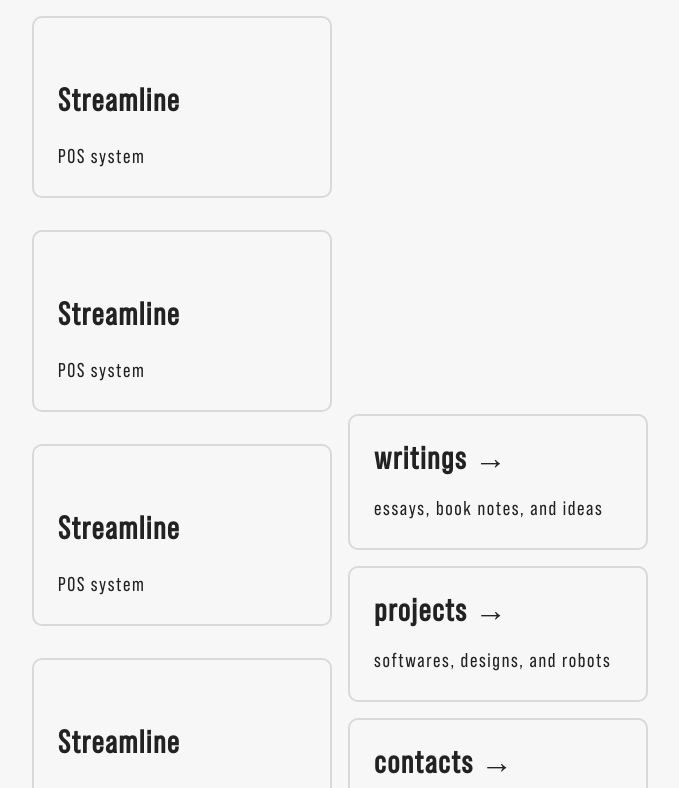
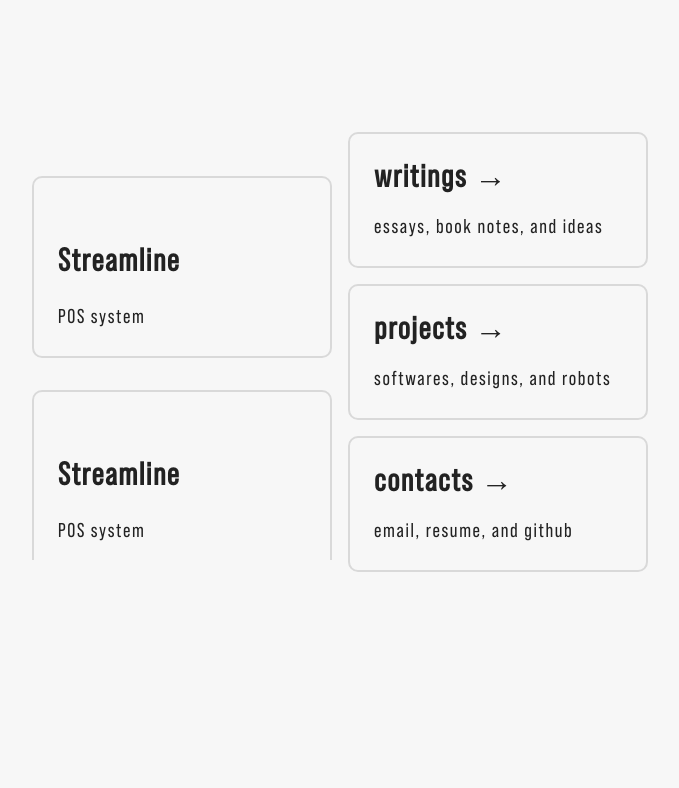
Before and after one commit to jingxiangmo/website, a Next.js app: page /projects in a window 1280 px wide. Shown: the top 788 px of the page, without its empty margins (336-1015 px from the left). Built offline with nearby package versions, Linux system fonts and the light colour scheme.

Commit message:
Overflowing for projects

```diff
--- a/pages/projects/index.js
+++ b/pages/projects/index.js
@@ -4,8 +4,7 @@ import ProjectCard from "../../components/projcard";
 export default function Projects() {
   return (
     <div className={styles.container}>
-      <main className={styles.main}>
-        {/* <NavBar titleOne="writings" titleTwo="projects" titleThree="contacts" /> */}
+      <main className={styles.container}>
 
         <div className={styles.cards_grid}>
           <ProjectCard name="Streamline POS" description="" link="" />
--- a/styles/Projects.module.scss
+++ b/styles/Projects.module.scss
@@ -1,8 +1,18 @@
+.container{
+
+  // overflowing functionalities
+  overflow: auto;
+  -ms-overflow-style: none;  /* IE and Edge */
+  scrollbar-width: none;  /* Firefox */
+    height: 50vh;
+}
+
 .cards_grid {
-  overflow-y: auto;
-  display: grid;
+  display: flex;
   align-items: center;
   justify-content: center;
   flex-wrap: wrap;
   max-width: 500px;
+
+
 }
```
Also changed, not shown: components/layout.module.scss (line endings or trailing spaces).
